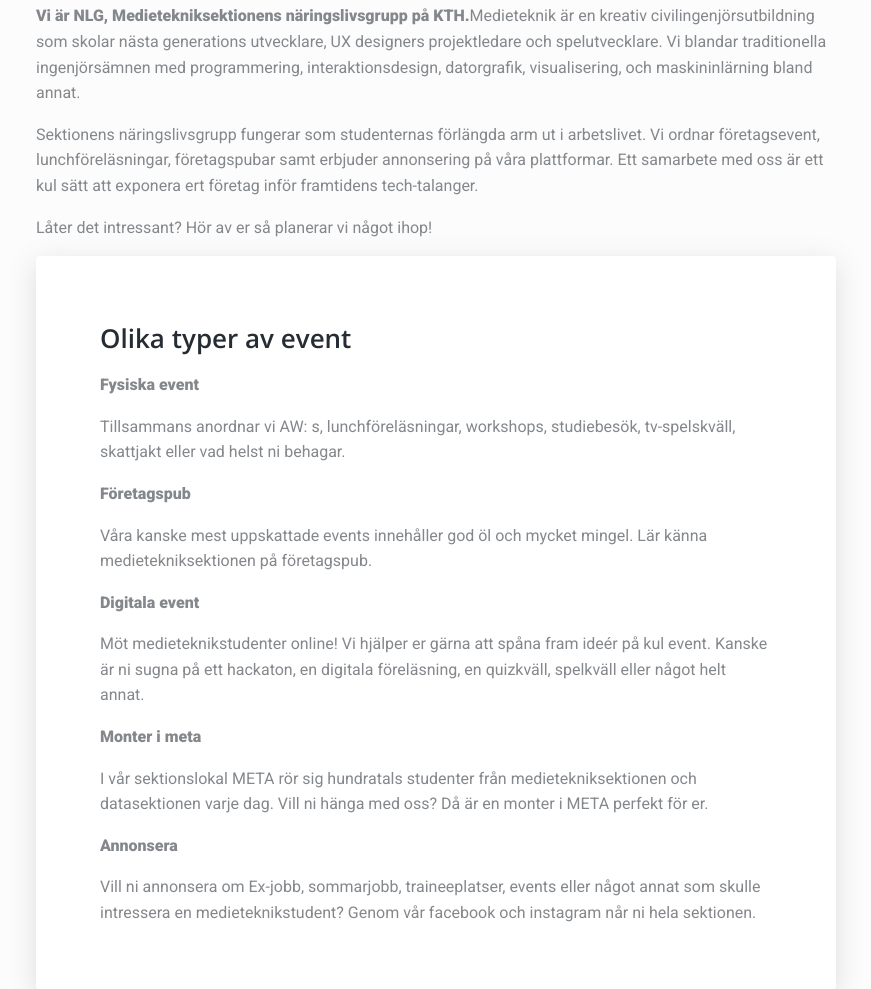
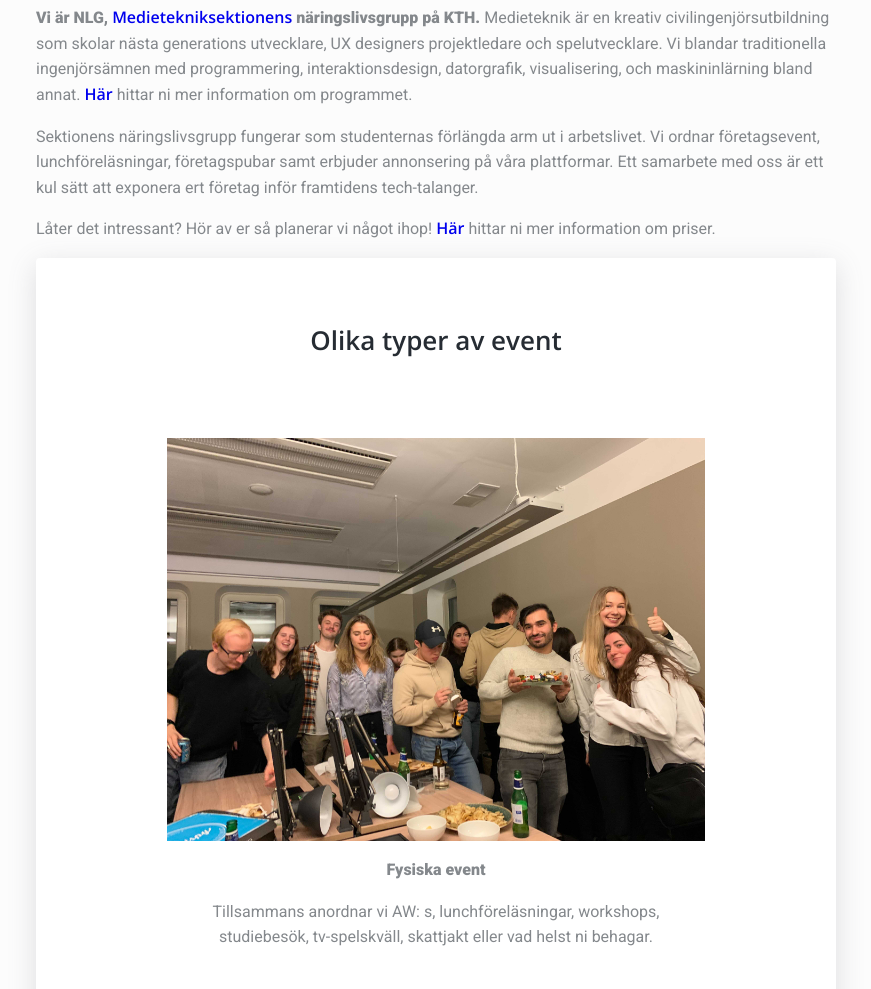
Before and after one commit to medieteknik-kth/nlg, a Gatsby site: page /about in a window 1280 px wide. Shown: the part 691-1680 px from the top of the page, without its empty margins (204-1075 px from the left). Built offline with nearby package versions, Linux system fonts and the light colour scheme; Gatsby itself is replaced by a stand-in of ours.

Commit message:
Made some improvements to the 'about us' page and updated the instagram link

```diff
--- a/package.json
+++ b/package.json
@@ -26,6 +26,7 @@
     "react-helmet": "^6.1.0",
     "react-icons": "^4.1.0",
     "react-masonry-css": "^1.0.14",
+    "react-slideshow-image": "^3.7.0",
     "sass": "^1.45.1",
     "sass-loader": "^12.4.0"
   },
--- a/src/components/footer.tsx
+++ b/src/components/footer.tsx
@@ -34,7 +34,7 @@ export default function Footer() {
             <div className={styles.links}>
               <h3>Socialt</h3>
               <a href="https://www.facebook.com/NLGmedieteknik">Facebook</a>
-              <a href="http://www.instagram.com/nlg_medieteknik">Instagram</a>
+              <a href="https://www.instagram.com/naringsliv_medieteknik/">Instagram</a>
             </div>
           </div>
           <p className={styles.copyright}>
--- a/src/pages/about.module.scss
+++ b/src/pages/about.module.scss
@@ -25,7 +25,7 @@
   }
   h2 {
     margin-top: 0;
-    text-align: left;
+    text-align: center;
   }
   a {
     font-weight: 600;
@@ -40,6 +40,21 @@
   background: $color-background-card;
   box-shadow: rgba(100, 100, 111, 0.2) 0px 7px 29px 0px;
   border-radius: 4px;
+
+    p {
+    margin-top: 16px;
+    text-align: center;
+    margin-left:10%;
+    margin-right:10%;
+    span {
+      font-weight: 900;
+    }
+}
+
+    h2 {
+      margin-top: 0;
+      text-align: center;
+    }
 }
 @media (min-width: 800px) {
   .card {
@@ -53,3 +68,12 @@
   margin-top: 32px;
   width: 100%;
 }
+
+
+.eventImage {
+  display: flex;
+  margin-top: 80px;
+  margin-left:auto;
+  margin-right:auto;
+  width: 80%;
+}
--- a/src/pages/about.tsx
+++ b/src/pages/about.tsx
@@ -1,7 +1,13 @@
 import React from "react"
 import Layout from "../components/layout"
-import grupp from "../images/grupp.jpg"
+import hemsida2 from "../images/hemsida2.jpg"
+import event from "../images/event.jpg"
+import meta from "../images/meta.jpg"
+import internet from "../images/internet.jpg"
+import digital from "../images/digital.jpg"
+import pub from "../images/pub.jpg"
 import * as styles from "./about.module.scss"
+import Pdf from '../images/Prospekt.pdf'
 
 export default function About() {
   return (
@@ -10,28 +16,31 @@ export default function About() {
           <div className={styles.containerCenter}>
             <div>
               <h1>Om oss</h1>
-              <img src={grupp} className={styles.groupImage} />
-              <p><span>Vi är NLG, Medietekniksektionens näringslivsgrupp på KTH.</span>
-                Medieteknik är en kreativ civilingenjörsutbildning som skolar nästa generations utvecklare, UX designers projektledare och spelutvecklare.
-                Vi blandar traditionella ingenjörsämnen med programmering, interaktionsdesign,  datorgrafik, visualisering, och maskininlärning bland annat.
+              <img src={hemsida2} className={styles.groupImage} />
+              <p><span>Vi är NLG, <a href="https://www.medieteknik.com/">Medietekniksektionens</a> näringslivsgrupp på KTH. </span>
+              Medieteknik är en kreativ civilingenjörsutbildning som skolar nästa generations utvecklare, UX designers projektledare och spelutvecklare.
+                Vi blandar traditionella ingenjörsämnen med programmering, interaktionsdesign,  datorgrafik, visualisering, och maskininlärning bland annat. <a href="https://www.kth.se/utbildning/civilingenjor/medieteknik/medieteknik-civilingenjor-300-hp-1.4150">Här</a> hittar ni mer information om programmet.
               </p><p>Sektionens näringslivsgrupp fungerar som studenternas förlängda arm ut i arbetslivet.
                 Vi ordnar företagsevent, lunchföreläsningar, företagspubar samt erbjuder annonsering på våra plattformar.
                 Ett samarbete med oss är ett kul sätt att exponera ert företag inför framtidens tech-talanger.
-              </p><p>Låter det intressant? Hör av er så planerar vi något ihop!</p>
+              </p><p>Låter det intressant? Hör av er så planerar vi något ihop! <a href = {Pdf} target = "_blank">Här</a> hittar ni mer information om priser.</p>
             </div>
 
             <div className={styles.card}>
               <h2>Olika typer av event</h2>
+              <img src={event} className={styles.eventImage} />
               <p><span>Fysiska event</span></p>
               <p>Tillsammans anordnar vi AW: s, lunchföreläsningar, workshops, studiebesök, tv-spelskväll, skattjakt eller vad helst ni behagar.</p>
+              <img src={pub} className={styles.eventImage} />
               <p><span>Företagspub</span></p>
               <p>Våra kanske mest uppskattade events innehåller god öl och mycket mingel. Lär känna medietekniksektionen på företagspub.</p>
-              <p><span>Digitala event</span></p>
-              <p>Möt medieteknikstudenter online! Vi hjälper er gärna att spåna fram ideér på kul event. Kanske är ni sugna på ett hackaton, en digitala föreläsning, en quizkväll, spelkväll eller något helt annat.</p>
+              <img src={meta} className={styles.eventImage} />
               <p><span>Monter i meta</span></p>
               <p>I vår sektionslokal META rör sig hundratals studenter från medietekniksektionen och datasektionen varje dag. Vill ni hänga med oss? Då är en monter i META perfekt för er.</p>
+              <img src={internet} className={styles.eventImage} />
               <p><span>Annonsera</span></p>
-              <p>Vill ni annonsera om Ex-jobb, sommarjobb, traineeplatser, events eller något annat som skulle intressera en medieteknikstudent? Genom vår facebook och instagram når ni hela sektionen.</p>
+              <p>Vill ni annonsera om Ex-jobb, sommarjobb, traineeplatser, events eller något annat som skulle intressera en medieteknikstudent? Genom vår <a href="https://www.facebook.com/NLGmedieteknik">Facebook </a>
+               och <a href="https://www.instagram.com/naringsliv_medieteknik/">Instagram</a> når ni hela sektionen.</p>
             </div>
           </div>
         </div>
--- a/src/pages/index.tsx
+++ b/src/pages/index.tsx
@@ -58,7 +58,7 @@ export default function Index() {
           <a id="timeline" href="https://www.facebook.com/NLGmedieteknik">
             <FaFacebook className={styles.icon} />
           </a>
-          <a href="http://www.instagram.com/nlg_medieteknik">
+          <a href="https://www.instagram.com/naringsliv_medieteknik/">
             <FaInstagram className={styles.icon} />
           </a>
         </div>
```
Also changed, not shown: src/images/digital.jpg (added), src/images/event.jpg (added), src/images/hemsida.jpg (added), src/images/hemsida2.jpg (added), src/images/internet.jpg (added), src/images/internet2.jpg (added), src/images/meta.jpg (added), src/images/pub.jpg (added), 3 other files.
